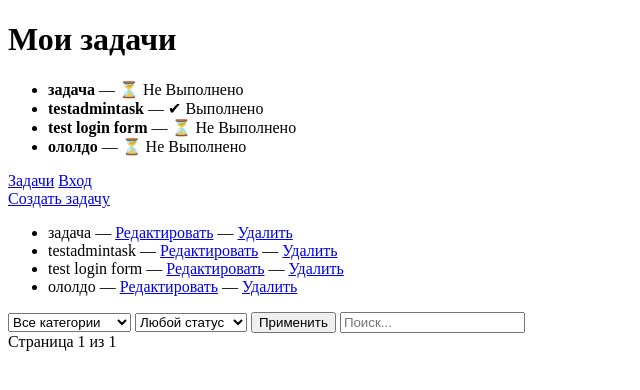
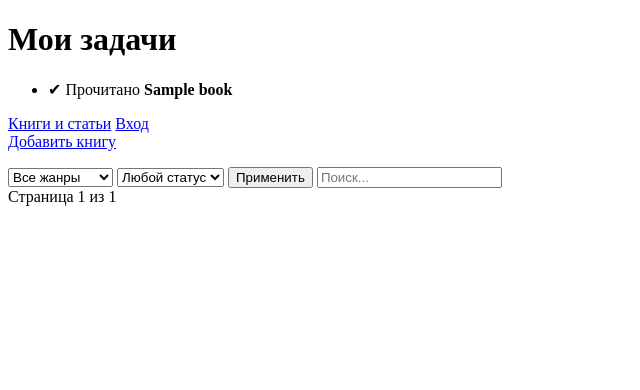
Before and after one commit to NinaSidorenko/django_materials_manager, a Django app: page / in a window 1280 px wide. Shown: the top 390 px of the page, without its empty margins (0-640 px from the left). Run offline with Django 4.2, Linux system fonts and the light colour scheme; data comes from the database, SQL or seed files in the repository; tables that the repository leaves empty hold one stand-in row (values such as "Sample post").

Commit message:
Changed the app for books and articles

```diff
--- a/main/models.py
+++ b/main/models.py
@@ -1,22 +1,33 @@
 from django.db import models
 from django.contrib.auth.models import User
-class Category(models.Model):
+class Genre(models.Model):
     name = models.CharField(max_length=100)
 
     def __str__(self):
         return self.name
 
-class Task(models.Model):
+class Subject(models.Model):
+    name = models.CharField(max_length=100)
+
+    def __str__(self):
+        return self.name
+
+class Book(models.Model):
     title = models.CharField(max_length=200)
-    description = models.TextField(blank=True)
-    created_at = models.DateTimeField(auto_now_add=True)
-    deadline = models.DateField(null=True, blank=True)
-
     is_done = models.BooleanField(default=False)
-    category = models.ForeignKey(Category, on_delete=models.CASCADE,
+    genre = models.ForeignKey(Genre, on_delete=models.CASCADE,
     null=True, blank=True)
-    executor = models.ForeignKey(User, on_delete=models.SET_NULL, null=True,
-    blank=True)
+    page = models.IntegerField()
 
     def __str__(self):
         return self.title
+
+class Article(models.Model):
+    title = models.CharField(max_length=200)
+    is_done = models.BooleanField(default=False)
+    subject = models.ForeignKey(Subject, on_delete=models.CASCADE,
+    null=True, blank=True)
+    page = models.IntegerField()
+
+    def __str__(self):
+        return self.link
--- /dev/null
+++ b/main/templates/article_confirm_delete.html
@@ -0,0 +1,6 @@
+<h1>Удалить статью?</h1>
+<p>{{ article.title }}</p>
+<form method="POST">
+{% csrf_token %}
+<button type="submit">Удалить</button>
+</form>
--- /dev/null
+++ b/main/templates/article_form.html
@@ -0,0 +1,6 @@
+<h1>Новая статья</h1>
+<form method="POST">
+{% csrf_token %}
+{{ form.as_p }}
+<button type="submit">Сохранить</button>
+</form>
--- a/main/templates/task_confirm_delete.html
+++ b/main/templates/book_confirm_delete.html
@@ -1,5 +1,5 @@
-<h1>Удалить задачу?</h1>
-<p>{{ task.title }}</p>
+<h1>Удалить книгу?</h1>
+<p>{{ book.title }}</p>
 <form method="POST">
 {% csrf_token %}
 <button type="submit">Удалить</button>
--- a/main/templates/task_form.html
+++ b/main/templates/book_form.html
@@ -1,4 +1,4 @@
-<h1>Форма задачи</h1>
+<h1>Новая книга</h1>
 <form method="POST">
 {% csrf_token %}
 {{ form.as_p }}
--- /dev/null
+++ b/main/templates/books_articles_list.html
@@ -0,0 +1,74 @@
+<!DOCTYPE html>
+<html>
+<head>
+    <title>Список книг</title>
+</head>
+<body>
+    <h1>Мои задачи</h1>
+    <ul>
+        {% for book in books %}
+        <li>
+            {% if book.is_done %}✔ Прочитано{% else %}⏳ В процессе
+            {%endif %}
+            <strong>{{ book.title }}</strong>
+        </li>
+        {% empty %}
+        <li>Пока нет книг</li>
+        {% endfor %}
+    </ul>
+</body>
+</html>
+
+<nav>
+    <a href="{% url 'books_articles_list' %}">Книги и статьи</a>
+    {% if user.is_authenticated %}
+        <span>{{ user.username }}</span>
+        <a href="/accounts/logout/">Выход</a>
+    {% else %}
+        <a href="/accounts/login/">Вход</a>
+    {% endif %}
+</nav>
+
+
+<a href="{% url 'book_create' %}">Добавить книгу</a>
+<ul>
+    {% for book in books_articles_list %}
+    <li>
+        {{ book.title }}
+        — <a href="{% url 'bool_update' book.pk %}">Редактировать</a>
+        — <a href="{% url 'book_delete' book.pk %}">Удалить</a>
+    </li>
+    {% endfor %}
+</ul>
+
+
+<form method="GET">
+    <select name="genre">
+        <option value="">Все жанры</option>
+        {% for g in genres %}
+        <option value="{{ g.id }}">{{ g.name }}</option>
+        {% endfor %}
+    </select>
+
+    <select name="status">
+        <option value="">Любой статус</option>
+        <option value="done">Прочитана</option>
+        <option value="not_done">В процессе</option>
+    </select>
+
+    <button type="submit">Применить</button>
+
+    <input type="text" name="q" placeholder="Поиск...">
+</form>
+
+<div>
+    {% if books.has_previous %}
+        <a href="?page={{ books.previous_page_number }}">Назад</a>
+    {% endif %}
+
+    Страница {{ books.number }} из {{ books.paginator.num_pages }}
+
+    {% if books.has_next %}
+        <a href="?page={{ books.next_page_number }}">Вперед</a>
+    {% endif %}
+</div>
--- a/main/templates/tasks_list.html
+++ /dev/null
@@ -1,73 +0,0 @@
-<!DOCTYPE html>
-<html>
-<head>
-    <title>Список задач</title>
-</head>
-<body>
-    <h1>Мои задачи</h1>
-    <ul>
-        {% for task in tasks %}
-        <li>
-            <strong>{{ task.title }}</strong> —
-            {% if task.is_done %}✔ Выполнено{% else %}⏳ Не Выполнено
-            {%endif %}
-        </li>
-        {% empty %}
-        <li>Пока нет задач</li>
-        {% endfor %}
-    </ul>
-</body>
-</html>
-
-<nav>
-    <a href="{% url 'tasks_list' %}">Задачи</a>
-    {% if user.is_authenticated %}
-        <span>{{ user.username }}</span>
-        <a href="/accounts/logout/">Выход</a>
-    {% else %}
-        <a href="/accounts/login/">Вход</a>
-    {% endif %}
-</nav>
-
-
-<a href="{% url 'task_create' %}">Создать задачу</a>
-<ul>
-    {% for task in tasks %}
-    <li>
-        {{ task.title }}
-        — <a href="{% url 'task_update' task.pk %}">Редактировать</a>
-        — <a href="{% url 'task_delete' task.pk %}">Удалить</a>
-    </li>
-    {% endfor %}
-</ul>
-
-<form method="GET">
-    <select name="category">
-        <option value="">Все категории</option>
-        {% for c in categories %}
-        <option value="{{ c.id }}">{{ c.name }}</option>
-        {% endfor %}
-    </select>
-
-    <select name="status">
-        <option value="">Любой статус</option>
-        <option value="done">Выполнено</option>
-        <option value="not_done">Не выполнено</option>
-    </select>
-
-    <button type="submit">Применить</button>
-
-    <input type="text" name="q" placeholder="Поиск...">
-</form>
-
-<div>
-    {% if tasks.has_previous %}
-        <a href="?page={{ tasks.previous_page_number }}">Назад</a>
-    {% endif %}
-
-    Страница {{ tasks.number }} из {{ tasks.paginator.num_pages }}
-
-    {% if tasks.has_next %}
-        <a href="?page={{ tasks.next_page_number }}">Вперед</a>
-    {% endif %}
-</div>
--- a/main/urls.py
+++ b/main/urls.py
@@ -1,8 +1,11 @@
 from django.urls import path
 from . import views
 urlpatterns = [
-path('', views.tasks_list, name="tasks_list"),
-path('create/', views.task_create, name="task_create"),
-path('update/<int:pk>/', views.task_update, name="task_update"),
-path('delete/<int:pk>/', views.task_delete, name="task_delete"),
+path('', views.books_articles_list, name="books_articles_list"),
+path('bookcreate/', views.book_create, name="book_create"),
+path('articlecreate/', views.article_create, name="article_create"),
+path('bookupdate/<int:pk>/', views.book_update, name="book_update"),
+path('articleupdate/<int:pk>/', views.article_update, name="article_update"),
+path('bookdelete/<int:pk>/', views.book_delete, name="book_delete"),
+path('articledelete/<int:pk>/', views.article_delete, name="article_delete"),
 ]
--- a/main/views.py
+++ b/main/views.py
@@ -1,70 +1,104 @@
 from django.shortcuts import render, redirect, get_object_or_404
-from .models import Task, Category
-from .forms import TaskForm
+from .models import Book, Article, Subject, Genre
+from .forms import BookForm, ArticleForm
 from django.core.paginator import Paginator
 from django.contrib.auth.decorators import login_required
 
-def index(request):
-    return HttpResponse("Привет, это мой первый Django-проект!")
+from .models import Book, Article
+def books_articles_list(request):
+    books = Book.objects.all()
+    articles = Article.objects.all()
 
-from .models import Task
-def tasks_list(request):
-    tasks = Task.objects.all()
+    genre = request.GET.get('genre')
+    status_b = request.GET.get('status')
+    query_b = request.GET.get('q_b')
 
-    category = request.GET.get('category')
-    status = request.GET.get('status')
-    query = request.GET.get('q')
+    if genre:
+        books = books.filter(genre__id=genre)
+    if status_b == 'Прочитана':
+        books = books.filter(is_done=True)
+    if query_b:
+        books = books.filter(title__icontains=query_b)
+    elif status_b == 'В процессе':
+        books = books.filter(is_done=False)
 
-    if category:
-        tasks = tasks.filter(category__id=category)
-    if status == 'done':
-        tasks = tasks.filter(is_done=True)
-    if query:
-        tasks = tasks.filter(title__icontains=query)
-    elif status == 'not_done':
-        tasks = tasks.filter(is_done=False)
+    paginator = Paginator(books, 5) # 5 задач на страницу
+    page = request.GET.get('page')
+    books = paginator.get_page(page)
 
-    paginator = Paginator(tasks, 5) # 5 задач на страницу
-    page = request.GET.get('page')
-    tasks = paginator.get_page(page)
-
-    return render(request, "tasks_list.html", {
-        "tasks": tasks,
-        "categories": Category.objects.all()
+    return render(request, "books_articles_list.html", {
+        "books": books,
+        "articles": articles,
+        "genres": Genre.objects.all(),
+        "subjects": Subject.objects.all(),
     })
 
+
+
 @login_required
-def task_create(request):
+def book_create(request):
         if request.method == "POST":
-            form = TaskForm(request.POST)
+            form = BookForm(request.POST)
             if form.is_valid():
                 task = form.save(commit=False)
-                task.executor = request.user
                 task.save()
-                return redirect('tasks_list')
+                return redirect('books_articles_list')
         else:
-            form = TaskForm()
-        return render(request, "task_form.html", {"form": form})
+            form = BookForm()
+        return render(request, "book_form.html", {"form": form})
 
 @login_required
-def task_update(request, pk):
-    task = get_object_or_404(Task, pk=pk)
+def article_create(request):
+        if request.method == "POST":
+            form = ArticleForm(request.POST)
+            if form.is_valid():
+                task = form.save(commit=False)
+                task.save()
+                return redirect('books_articles_list')
+        else:
+            form = BookForm()
+        return render(request, "article_form.html", {"form": form})
+
+@login_required
+def book_update(request, pk):
+    task = get_object_or_404(Book, pk=pk)
     if request.method == "POST":
-        form = TaskForm(request.POST, instance=task)
+        form = BookForm(request.POST, instance=task)
         if form.is_valid():
-            task = form.save(commit=False) # проверить, нужно ли это и следующая строка, если получится странно - убрать
-            task.executor = request.user   # читать комм к предыдушей
+            book = form.save(commit=False) # проверить, нужно ли это и следующая строка, если получится странно - убрать
             form.save()
-            return redirect('tasks_list')
+            return redirect('books_articles_list')
     else:
 
-        form = TaskForm(instance=task)
-    return render(request, "task_form.html", {"form": form})
+        form = BookForm(instance=task)
+    return render(request, "book_form.html", {"form": form})
 
 @login_required
-def task_delete(request, pk):
-    task = get_object_or_404(Task, pk=pk)
+def article_update(request, pk):
+    task = get_object_or_404(Book, pk=pk)
     if request.method == "POST":
-        task.delete()
-        return redirect('tasks_list')
-    return render(request, "task_confirm_delete.html", {"task": task})
+        form = ArticleForm(request.POST, instance=task)
+        if form.is_valid():
+            article = form.save(commit=False) # проверить, нужно ли это и следующая строка, если получится странно - убрать
+            form.save()
+            return redirect('books_articles_list')
+    else:
+
+        form = ArticleForm(instance=task)
+    return render(request, "article_form.html", {"form": form})
+
+@login_required
+def book_delete(request, pk):
+    book = get_object_or_404(Book, pk=pk)
+    if request.method == "POST":
+        book.delete()
+        return redirect('books_articles_list')
+    return render(request, "book_confirm_delete.html", {"book": book})
+
+@login_required
+def article_delete(request, pk):
+    article = get_object_or_404(Book, pk=pk)
+    if request.method == "POST":
+        article.delete()
+        return redirect('books_articles_list')
+    return render(request, "article_confirm_delete.html", {"article": article})
```
Also changed, not shown: main/admin.py (+13 -5 lines), main/forms.py (+9 -5 lines), db.sqlite3, main/migrations/0002_article_book_subject_rename_category_genre_and_more.py (added).
